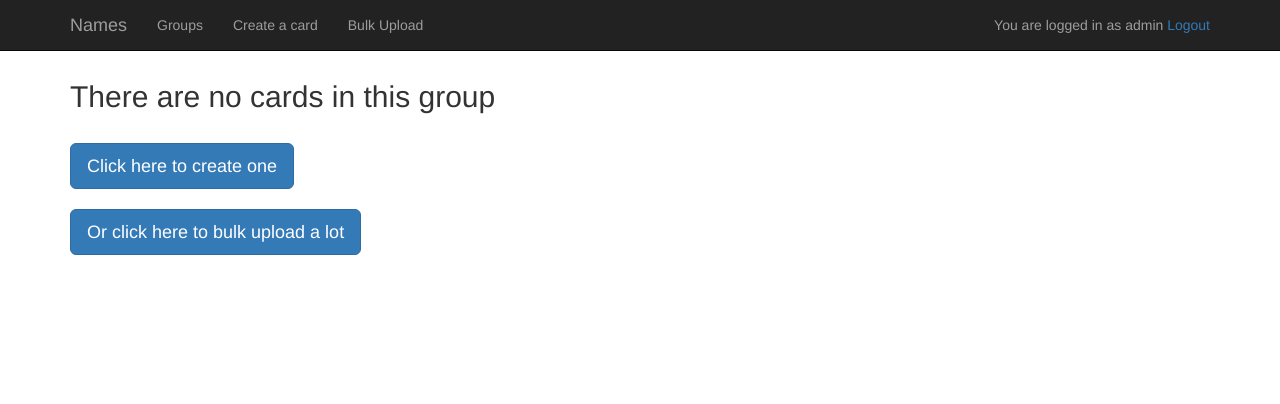
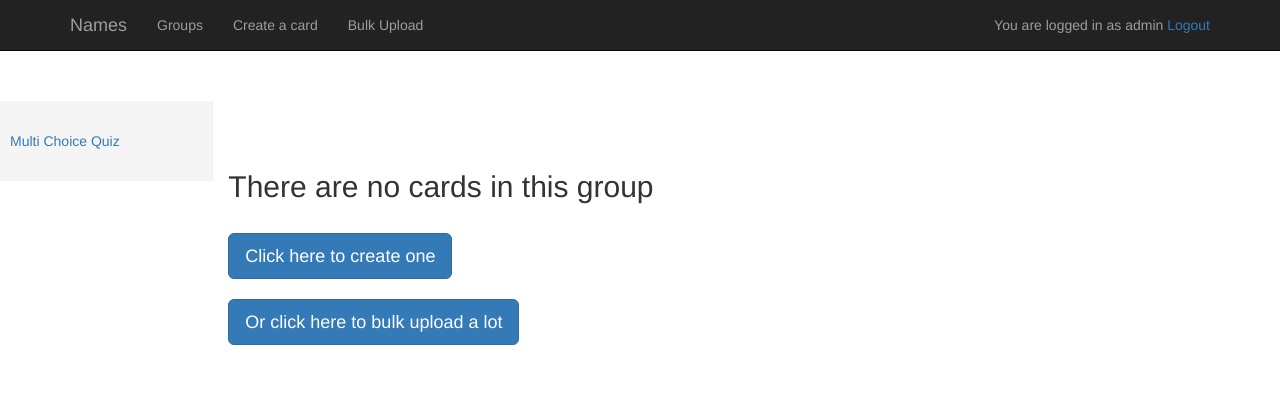
Before and after one commit to Gerry1208/Level4Project, a Django app: page /names/cardview/ in a window 1280 px wide. Shown: the top 404 px of the page. Run offline with Django 3.2, Linux system fonts and the light colour scheme; a user stored in the database is signed in; data comes from the database, SQL or seed files in the repository; both versions use the stored data as it was after the commit; some libraries are stand-ins or nearby versions.

Commit message:
multi choice now working, only need to pass score to  complete page, next is self marked quiz

```diff
--- a/names/views.py
+++ b/names/views.py
@@ -8,8 +8,9 @@ from django.template import RequestContext
 from django.views.decorators.csrf import csrf_protect
 from names.models import groupModel, card, cardPicture
 import random
+import logging
 
-
+logger = logging.getLogger(__name__)
 #form.cleaned_data for all?
 
 def index(request):
@@ -177,46 +178,57 @@ def nextQuestion(request):
     count = request.session.get('count')
 
     # Gets the correct question number, and finishes the quiz if 10 questions have been answered
-    if int(count) == 10:
+
+    count += 1
+    request.session['count'] = count
+
+    # Gets three random names to go along with it
+    rndNames = []
+    while len(rndNames) < 3:
+        rndNames.append(random.choice(cards))
+
+    # Gets the correct card and corresponding photo
+    cards = cards[count]
+    for p in pictures:
+        if p[1] == cards[1]:
+            pictures = p
+        else:
+            pictures = []
+
+    # Adds in the correct answer, and shuffles
+    rndNames.append(cards)
+    random.shuffle(rndNames)
+
+    score = 0
+    if(request.GET.get('score')):
+        score = request.GET.get('score')
+
+    return render_to_response('quiz.html', {'cards':cards, 'pictures':pictures, 'names':rndNames, 'score':score, 'count':count}, context_instance=RequestContext(request))
+
+
+
+@login_required
+def SelfMarkQuiz(request):
+    cards = request.session.get('cards')
+    pictures = request.session.get('pictures')
+    count = request.session.get('count')
+
+    # Gets the correct question number, and finishes the quiz if 10 questions have been answered
+    if count == 10:
         score = request.GET.get('score')
         render(request, "complete.html", {'score':score})
     else:
         count += 1
         request.session['count'] = count
 
-        # Gets three random names to go along with it
-        rndNames = []
-        while len(rndNames) < 3:
-            rndNames.append(random.choice(cards))
+    cards = cards[count]
+    for p in pictures:
+        if p[1] == cards[1]:
+            pictures = p
+        else:
+            pictures = []
 
-        # Gets the correct card and corresponding photo
-        cards = cards[count]
-        for p in pictures:
-            if p[1] == cards[1]:
-                pictures = p
-            else:
-                pictures = []
-
-        # Adds in the correct answer, and shuffles
-        rndNames.append(cards)
-        random.shuffle(rndNames)
-
-        score = 0
-        if(request.GET.get('score')):
-            score = request.GET.get('score')
-
-        return render_to_response('quiz.html', {'cards':cards, 'pictures':pictures, 'names':rndNames, 'score':score, 'count':count}, context_instance=RequestContext(request))
-
-
-
-@login_required
-def SelfMarkQuiz(request):
-    group_name = request.GET.get('name')
-    self_cards = card.objects.filter(group=group_name).order_by('?')
-    pictures = []
-    for c in self_cards:
-        pictures += cardPicture.objects.filter(student = c)
-    return render_to_response('selfmark.html', {'self_cards':self_cards, 'pictures':pictures}, context_instance=RequestContext(request))
+    return render_to_response('selfmark.html', {'cards':cards, 'pictures':pictures}, context_instance=RequestContext(request))
 
 @login_required
 def user_logout(request):
--- /dev/null
+++ b/static/css/dashboard.css
@@ -0,0 +1,105 @@
+/*
+ * Base structure
+ */
+
+/* Move down content because we have a fixed navbar that is 50px tall */
+body {
+  padding-top: 50px;
+}
+
+
+/*
+ * Global add-ons
+ */
+
+.sub-header {
+  padding-bottom: 10px;
+  border-bottom: 1px solid #eee;
+}
+
+/*
+ * Top navigation
+ * Hide default border to remove 1px line.
+ */
+.navbar-fixed-top {
+  border: 0;
+}
+
+/*
+ * Sidebar
+ */
+
+/* Hide for mobile, show later */
+.sidebar {
+  display: none;
+}
+@media (min-width: 768px) {
+  .sidebar {
+    position: fixed;
+    top: 51px;
+    bottom: 0;
+    left: 0;
+    z-index: 1000;
+    display: block;
+    padding: 20px;
+    overflow-x: hidden;
+    overflow-y: auto; /* Scrollable contents if viewport is shorter than content. */
+    background-color: #f5f5f5;
+    border-right: 1px solid #eee;
+  }
+}
+
+/* Sidebar navigation */
+.nav-sidebar {
+  margin-right: -21px; /* 20px padding + 1px border */
+  margin-bottom: 20px;
+  margin-left: -20px;
+}
+.nav-sidebar > li > a {
+  padding-right: 20px;
+  padding-left: 20px;
+}
+.nav-sidebar > .active > a,
+.nav-sidebar > .active > a:hover,
+.nav-sidebar > .active > a:focus {
+  color: #fff;
+  background-color: #428bca;
+}
+
+
+/*
+ * Main content
+ */
+
+.main {
+  padding: 20px;
+}
+@media (min-width: 768px) {
+  .main {
+    padding-right: 40px;
+    padding-left: 40px;
+  }
+}
+.main .page-header {
+  margin-top: 0;
+}
+
+
+/*
+ * Placeholder dashboard ideas
+ */
+
+.placeholders {
+  margin-bottom: 30px;
+  text-align: center;
+}
+.placeholders h4 {
+  margin-bottom: 0;
+}
+.placeholder {
+  margin-bottom: 20px;
+}
+.placeholder img {
+  display: inline-block;
+  border-radius: 50%;
+}
--- a/templates/base.html
+++ b/templates/base.html
@@ -9,6 +9,7 @@
     {% load staticfiles %}
     <link href="{% static 'css/signin.css' %}" rel="stylesheet">
     <link href="{% static 'css/bootstrap-fluid-adj.css' %}" rel="stylesheet">
+    <link href="{% static 'css/dashboard.css' %}" rel="stylesheet">
     <link href="{% static 'css/bootstrap.min.css' %}" rel="stylesheet" media="screen">
     <script src="{% static 'js/dropzone.js' %}"></script>
     <script src="{% static 'js/jquery.js' %}"></script>
@@ -39,6 +40,7 @@
                 <li>
                     <a href="{% url "upload" %}">Bulk Upload</a>
                 </li>
+                {% block navbar_add %}{% endblock %}
             </ul>
             <p class="nav navbar-nav navbar-right">
                 {% if user.is_authenticated %}
--- a/templates/cardview.html
+++ b/templates/cardview.html
@@ -7,10 +7,20 @@
 {# need a sidebar in here for multi choice, need to scroll to bottom currently #}
 
 {% block body_block %}
-    <form id="cards_form" method="post" action="/names/groupview/"
-          enctype="multipart/form-data">
     {# this will display all different groups available #}
-        <div class="container">
+    <div class="container-fluid">
+        <div class="row">
+
+
+            <div class="col-sm-3 col-md-2 sidebar">
+                <ul class="nav nav-sidebar">
+                    <li>
+                        <a href="{% url "readyquiz" %}?name={{ group }}">Multi Choice Quiz </a>
+                    </li>
+                </ul>
+            </div>
+
+            <div class="col-sm-9 col-sm-offset-3 col-md-10 col-md-offset-2 main">
                 {% if cards %}
                     {% for card in cards %}
 
@@ -41,5 +51,7 @@
                     <a class="btn btn-primary btn-lg" href="{% url "upload" %}" role="button">Or click here to bulk upload a lot</a>
                 {% endif %}
             </div>
-    </form>
+        </div>
+    </div>
 {% endblock %}
+<script src="https://ajax.googleapis.com/ajax/libs/jquery/1.11.3/jquery.min.js"></script>
--- a/templates/groups.html
+++ b/templates/groups.html
@@ -10,7 +10,7 @@
     <div id="view">
         <form id="groups_form" method="post" action="/names/cardview/"
               enctype="multipart/form-data">
-
+            <br>
             {# this will display all different groups available #}
             {% if groups %}
                 {% for group in groups %}
--- a/templates/index.html
+++ b/templates/index.html
@@ -13,8 +13,6 @@
                 <br>
                 <a href="/names/logout/">Logout</a>
             {% else %}
-                <h1>Not logged in</h1>
-                <br>
                 <a class="btn btn-primary btn-lg" href="{% url "login" %}" role="button">Login</a>
             {% endif %}
         </div>
--- a/templates/readyquiz.html
+++ b/templates/readyquiz.html
@@ -6,6 +6,7 @@
 
 {% block body_block %}
     <div class="container">
+        <br>
         <a class="btn btn-primary btn-lg btn-block" href="{% url "quiz" %}" role="button">Ready</a>
     </div>
 {% endblock %}
--- a/templates/upload.html
+++ b/templates/upload.html
@@ -7,10 +7,13 @@
 {% block body_block %}
     <form id="bulk_upload" method="post" action="/names/upload/"
           enctype="multipart/form-data">
+    <div class="container">
         {% csrf_token %}
 
         {{ form.as_p }}
 
-        <input type="submit" >
+        <button type="submit" class="btn btn-lg btn-primary">Create a whole bunch of cards</button>
+    </div>
+
     </form>
 {% endblock %}
```
Also changed, not shown: static/css/base.css (deleted, +0 -25 lines), templates/quiz.html (+10 -1 lines), templates/register.html (+11 -11 lines), db.sqlite3. Lines whose indentation alone changed are shown as unchanged.
